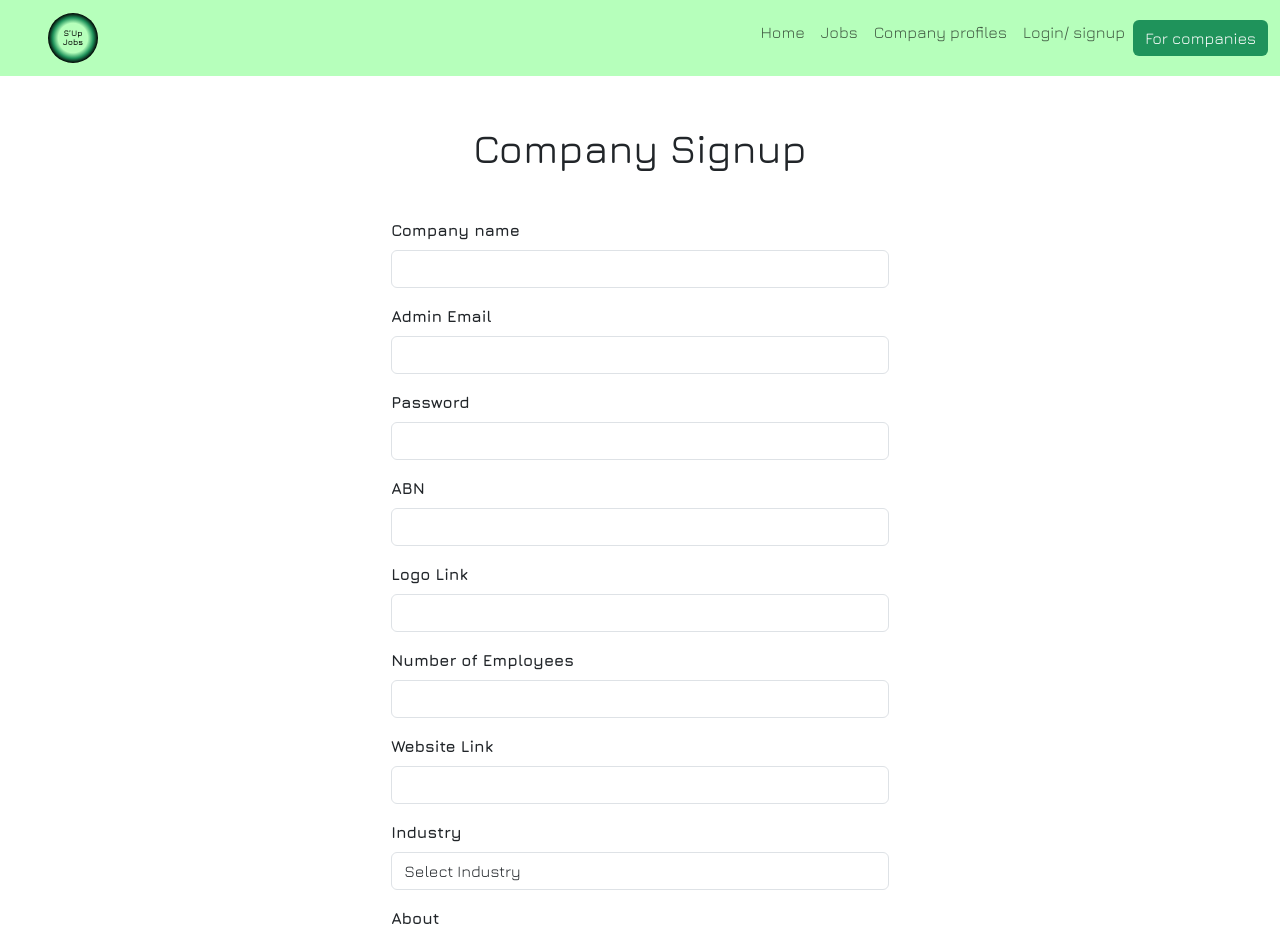
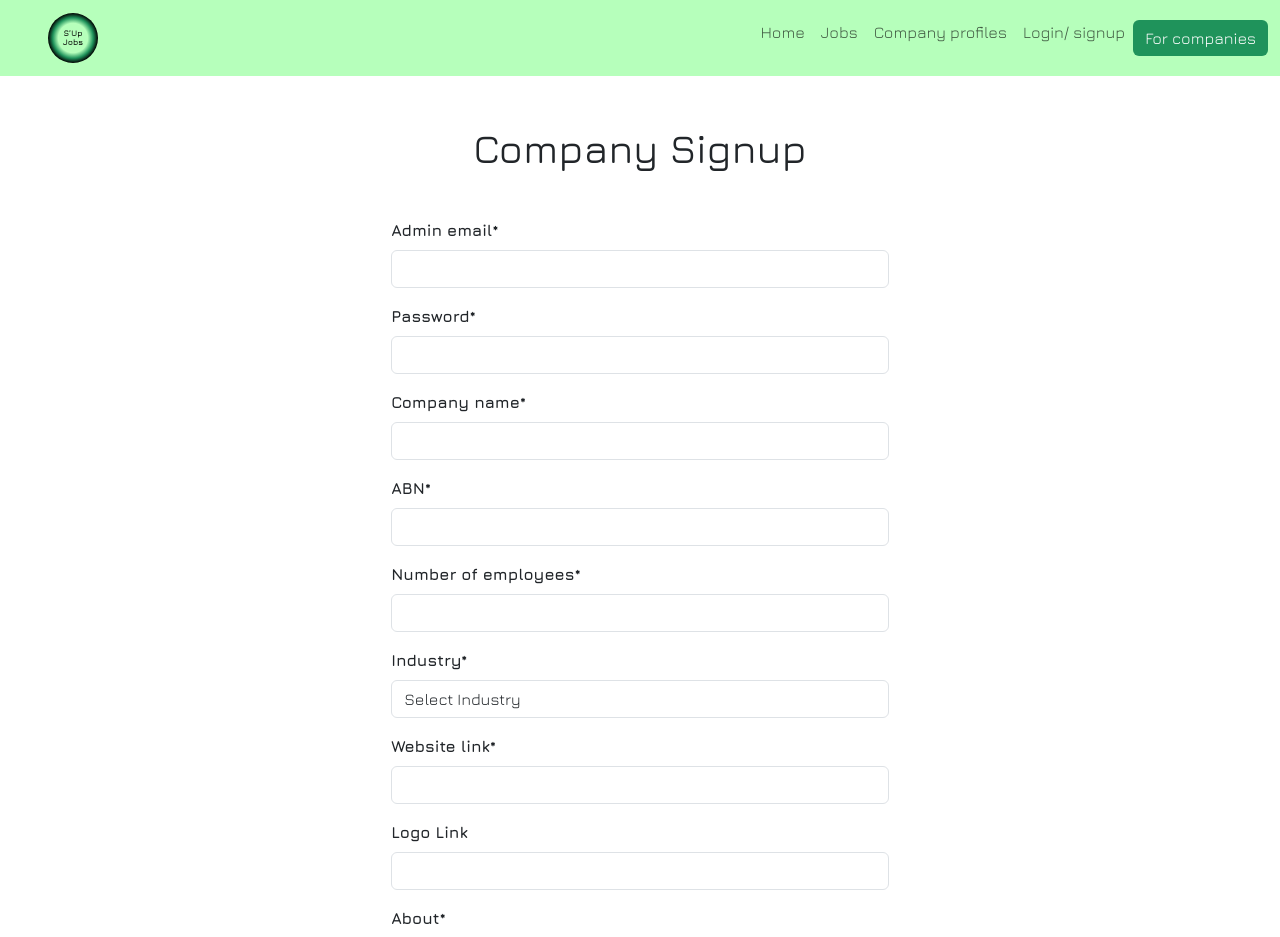
Before and after one commit to fammd19/sup-jobs, a React (Create React App) app in the folder client/: page /company-signup in a window 1280 px wide. Shown: the top 937 px of the page. Built offline with nearby package versions, Linux system fonts and the light colour scheme; no server answers; the HTML template or start-up script is replaced by a standard one.

Commit message:
Updates form required fields and logo placeholders

```diff
--- a/client/src/components/pages/candidate/Account.js
+++ b/client/src/components/pages/candidate/Account.js
@@ -2,11 +2,9 @@ import React, { useState, useEffect } from 'react'
 import { useNavigate } from 'react-router-dom'
 import { Button, Row } from 'react-bootstrap';
 import UpdateForm from '../../UpdateForm';
-import SampleJobs from '../../SampleJobs';
 
 export default function Account ( {candidate, setCandidate} ) {
 
-        const navigate = useNavigate();
         const [savedJobs, setSavedJobs] = useState(0);
 
         const [candidateDetails, setCandidateDetails] = useState({
--- a/client/src/components/pages/company/CoSignup.js
+++ b/client/src/components/pages/company/CoSignup.js
@@ -48,7 +48,7 @@ export default function CoSignup({ company, setCompany }) {
             facebook_link: Yup.string().url("Invalid URL").notRequired(),
             instagram_link: Yup.string().url("Invalid URL").notRequired(),
             admin_email: emailSchema,
-            logo: Yup.string().url("Invalid URL").required("Please add a link to your company logo"),
+            logo: Yup.string().url("Invalid URL").notRequired(),
             password: Yup.string().required("Password is required")
         }),
         onSubmit: (values) => {
@@ -59,8 +59,6 @@ export default function CoSignup({ company, setCompany }) {
                 },
                 body: JSON.stringify(values)
             })
-            // .then(response => response.json())
-            // new
             .then(response => {
                 if (response.ok) {
                     return response.json();
@@ -92,10 +90,54 @@ export default function CoSignup({ company, setCompany }) {
             <Form className="mt-3 text-start" onSubmit={formik.handleSubmit}>
                 <Row className="justify-content-center">
                     <Col xs={12} sm={10} md={7} style={{ width: '40%' }}>
+                    <Form.Group className="my-3">
+                            <Row>
+                                <Col>
+                                    <Form.Label>Admin email*</Form.Label>
+                                </Col>
+                            </Row>
+                            <Row>
+                                <Col>
+                                    <Form.Control
+                                        type="email"
+                                        name="admin_email"
+                                        value={formik.values.admin_email}
+                                        onChange={formik.handleChange}
+                                        onBlur={formik.handleBlur}
+                                        isInvalid={formik.touched.admin_email && formik.errors.admin_email}
+                                    />
+                                    <Form.Control.Feedback type="invalid">
+                                        {formik.errors.admin_email}
+                                    </Form.Control.Feedback>
+                                </Col>
+                            </Row>
+                        </Form.Group>
                         <Form.Group className="my-3">
                             <Row>
                                 <Col>
-                                    <Form.Label>Company name</Form.Label>
+                                    <Form.Label>Password*</Form.Label>
+                                </Col>
+                            </Row>
+                            <Row>
+                                <Col>
+                                    <Form.Control
+                                        type="password"
+                                        name="password"
+                                        value={formik.values.password}
+                                        onChange={formik.handleChange}
+                                        onBlur={formik.handleBlur}
+                                        isInvalid={formik.touched.password && formik.errors.password}
+                                    />
+                                    <Form.Control.Feedback type="invalid">
+                                        {formik.errors.password}
+                                    </Form.Control.Feedback>
+                                </Col>
+                            </Row>
+                        </Form.Group>
+                        <Form.Group className="my-3">
+                            <Row>
+                                <Col>
+                                    <Form.Label>Company name*</Form.Label>
                                 </Col>
                             </Row>
                             <Row>
@@ -114,57 +156,10 @@ export default function CoSignup({ company, setCompany }) {
                                 </Col>
                             </Row>
                         </Form.Group>
-
                         <Form.Group className="my-3">
                             <Row>
                                 <Col>
-                                    <Form.Label>Admin Email</Form.Label>
-                                </Col>
-                            </Row>
-                            <Row>
-                                <Col>
-                                    <Form.Control
-                                        type="email"
-                                        name="admin_email"
-                                        value={formik.values.admin_email}
-                                        onChange={formik.handleChange}
-                                        onBlur={formik.handleBlur}
-                                        isInvalid={formik.touched.admin_email && formik.errors.admin_email}
-                                    />
-                                    <Form.Control.Feedback type="invalid">
-                                        {formik.errors.admin_email}
-                                    </Form.Control.Feedback>
-                                </Col>
-                            </Row>
-                        </Form.Group>
-
-                        <Form.Group className="my-3">
-                            <Row>
-                                <Col>
-                                    <Form.Label>Password</Form.Label>
-                                </Col>
-                            </Row>
-                            <Row>
-                                <Col>
-                                    <Form.Control
-                                        type="password"
-                                        name="password"
-                                        value={formik.values.password}
-                                        onChange={formik.handleChange}
-                                        onBlur={formik.handleBlur}
-                                        isInvalid={formik.touched.password && formik.errors.password}
-                                    />
-                                    <Form.Control.Feedback type="invalid">
-                                        {formik.errors.password}
-                                    </Form.Control.Feedback>
-                                </Col>
-                            </Row>
-                        </Form.Group>
-
-                        <Form.Group className="my-3">
-                            <Row>
-                                <Col>
-                                    <Form.Label>ABN</Form.Label>
+                                    <Form.Label>ABN*</Form.Label>
                                 </Col>
                             </Row>
                             <Row>
@@ -184,33 +179,12 @@ export default function CoSignup({ company, setCompany }) {
                             </Row>
                         </Form.Group>
 
-                        <Form.Group className="my-3">
-                            <Row>
-                                <Col>
-                                    <Form.Label>Logo Link</Form.Label>
-                                </Col>
-                            </Row>
-                            <Row>
-                                <Col>
-                                    <Form.Control
-                                        type="text"
-                                        name="logo"
-                                        value={formik.values.logo}
-                                        onChange={formik.handleChange}
-                                        onBlur={formik.handleBlur}
-                                        isInvalid={formik.touched.logo && formik.errors.logo}
-                                    />
-                                    <Form.Control.Feedback type="invalid">
-                                        {formik.errors.logo}
-                                    </Form.Control.Feedback>
-                                </Col>
-                            </Row>
-                        </Form.Group>
+
 
                         <Form.Group className="my-3">
                             <Row>
                                 <Col>
-                                    <Form.Label>Number of Employees</Form.Label>
+                                    <Form.Label>Number of employees*</Form.Label>
                                 </Col>
                             </Row>
                             <Row>
@@ -229,34 +203,10 @@ export default function CoSignup({ company, setCompany }) {
                                 </Col>
                             </Row>
                         </Form.Group>
-
                         <Form.Group className="my-3">
                             <Row>
                                 <Col>
-                                    <Form.Label>Website Link</Form.Label>
-                                </Col>
-                            </Row>
-                            <Row>
-                                <Col>
-                                    <Form.Control
-                                        type="text"
-                                        name="website_link"
-                                        value={formik.values.website_link}
-                                        onChange={formik.handleChange}
-                                        onBlur={formik.handleBlur}
-                                        isInvalid={formik.touched.website_link && formik.errors.website_link}
-                                    />
-                                    <Form.Control.Feedback type="invalid">
-                                        {formik.errors.website_link}
-                                    </Form.Control.Feedback>
-                                </Col>
-                            </Row>
-                        </Form.Group>
-
-                        <Form.Group className="my-3">
-                            <Row>
-                                <Col>
-                                    <Form.Label>Industry</Form.Label>
+                                    <Form.Label>Industry*</Form.Label>
                                 </Col>
                             </Row>
                             <Row>
@@ -290,7 +240,54 @@ export default function CoSignup({ company, setCompany }) {
                         <Form.Group className="my-3">
                             <Row>
                                 <Col>
-                                    <Form.Label>About</Form.Label>
+                                    <Form.Label>Website link*</Form.Label>
+                                </Col>
+                            </Row>
+                            <Row>
+                                <Col>
+                                    <Form.Control
+                                        type="text"
+                                        name="website_link"
+                                        value={formik.values.website_link}
+                                        onChange={formik.handleChange}
+                                        onBlur={formik.handleBlur}
+                                        isInvalid={formik.touched.website_link && formik.errors.website_link}
+                                    />
+                                    <Form.Control.Feedback type="invalid">
+                                        {formik.errors.website_link}
+                                    </Form.Control.Feedback>
+                                </Col>
+                            </Row>
+                        </Form.Group>
+                        <Form.Group className="my-3">
+                            <Row>
+                                <Col>
+                                    <Form.Label>Logo Link</Form.Label>
+                                </Col>
+                            </Row>
+                            <Row>
+                                <Col>
+                                    <Form.Control
+                                        type="text"
+                                        name="logo"
+                                        value={formik.values.logo}
+                                        onChange={formik.handleChange}
+                                        onBlur={formik.handleBlur}
+                                        isInvalid={formik.touched.logo && formik.errors.logo}
+                                    />
+                                    <Form.Control.Feedback type="invalid">
+                                        {formik.errors.logo}
+                                    </Form.Control.Feedback>
+                                </Col>
+                            </Row>
+                        </Form.Group>
+
+
+
+                        <Form.Group className="my-3">
+                            <Row>
+                                <Col>
+                                    <Form.Label>About*</Form.Label>
                                 </Col>
                             </Row>
                             <Row>
```
Also changed, not shown: client/src/components/SampleJobs.js (+7 -1 lines), client/src/components/pages/company/ACoProfile.js (+7 -1 lines), client/src/components/pages/company/AllCosIndex.js (+7 -1 lines), client/src/components/pages/company/CoAccount.js (+8 -1 lines), client/src/components/pages/jobs/JobPage.js (+8 -2 lines), client/src/components/pages/jobs/JobsIndex.js (+8 -1 lines), client/src/components/pages/jobs/SavedJobs.js (+7 -4 lines), client/public/assets/placeholder.svg (added).
